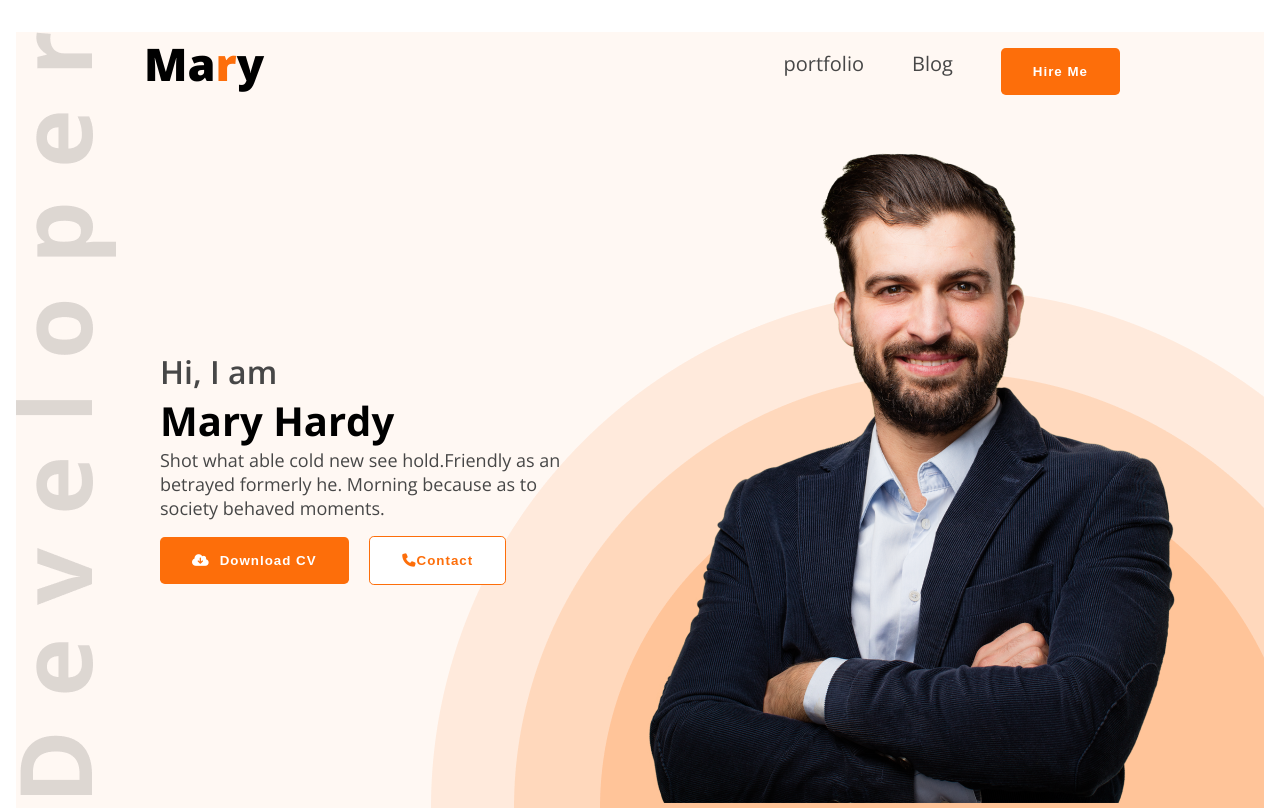
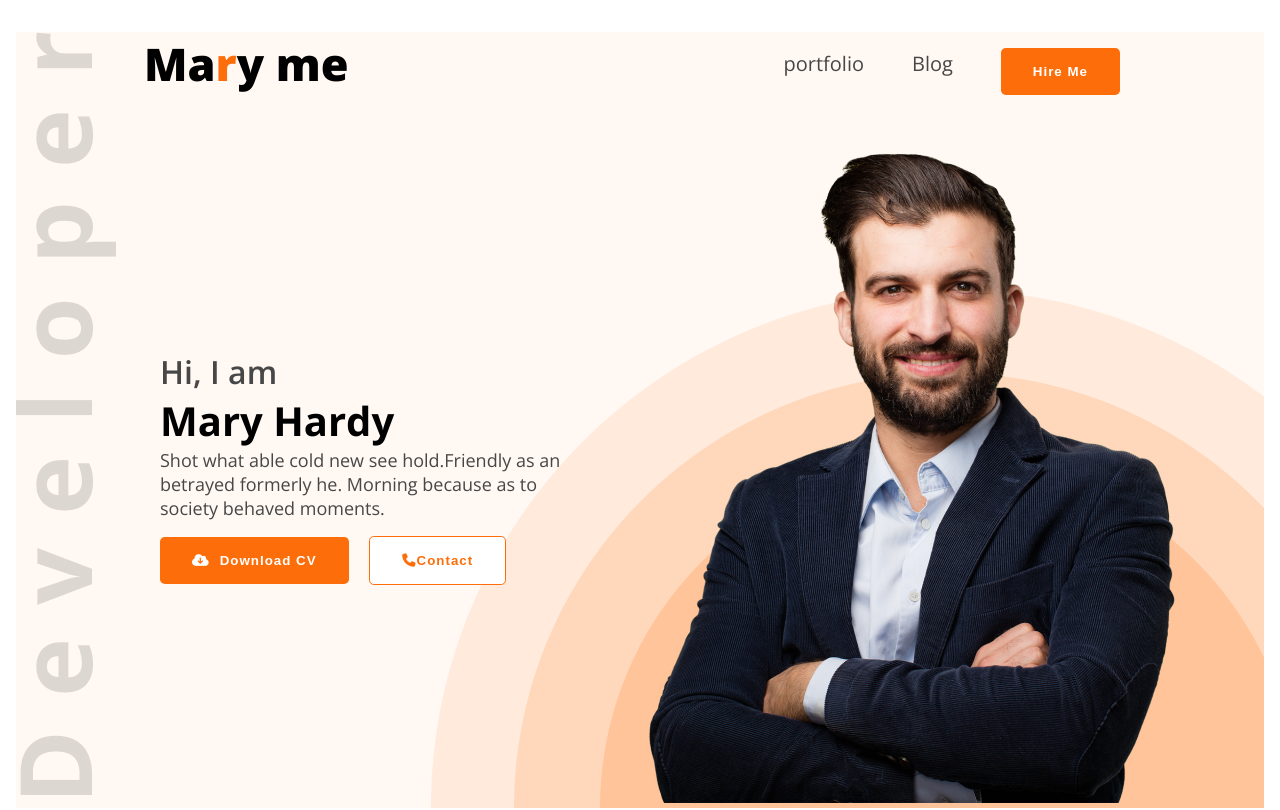
Before and after one commit to AyeshaSareen-Dev/web-dev-portfolio, a plain HTML site: page index.html in a window 1280 px wide. Shown: the top 810 px of the page. Drawn offline with nearby package versions, Linux system fonts and the light colour scheme.

Commit message:
name changed

```diff
--- a/index.html
+++ b/index.html
@@ -13,7 +13,7 @@
 <body class="open-sans-font">
     <header class="header bg">
         <nav>
-            <h1 class="nav-head">Ma<span class="pri-color">r</span>y</h1>
+            <h1 class="nav-head">Ma<span class="pri-color">r</span>y me</h1>
             <ul>
                 <li><a href=".">portfolio</a></li>
                 <li><a href=".">Blog</a></li>
```
